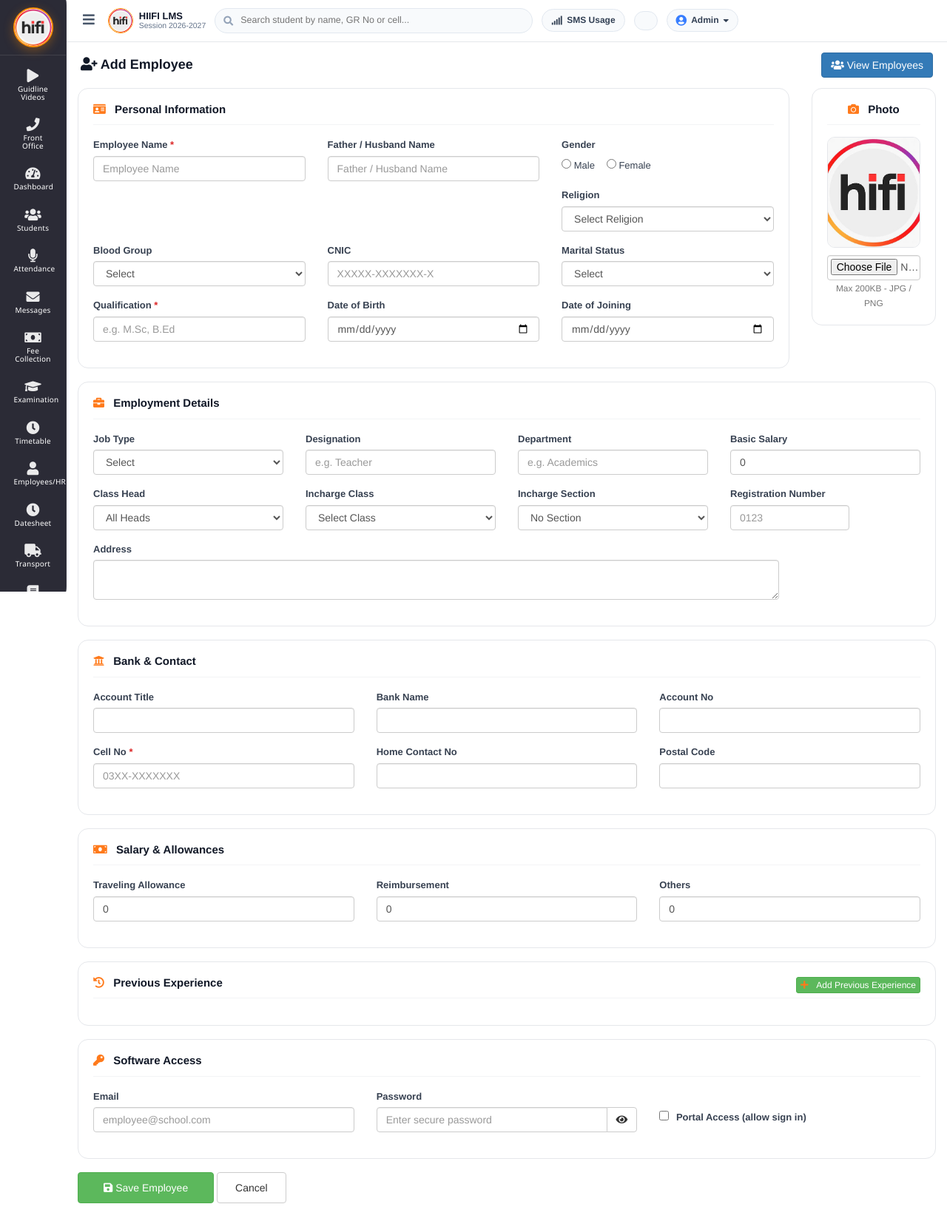
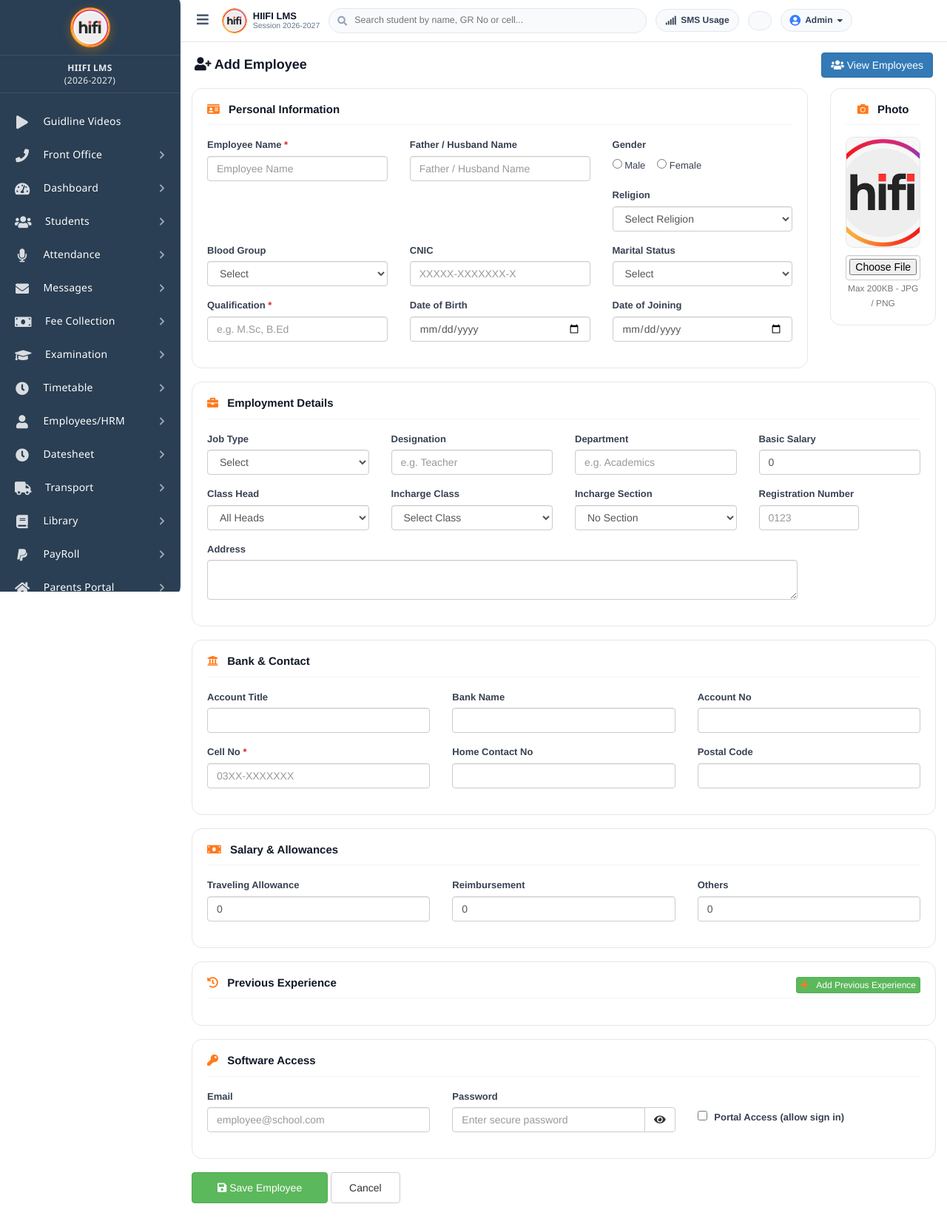
Before and after one commit to faizandeveloper123/lms-biztrack, a PHP site: page /add_emp.php in a window 1280 px wide. Shown: the whole page at 74% size. Run offline with PHP 8.4, Linux system fonts and the light colour scheme; a user stored in the database is signed in; data comes from the database, SQL or seed files in the repository; data that the repository does not hold is empty; some libraries are stand-ins or nearby versions.

Commit message:
Shell: Gentelella look - expanded blue sidebar by default (header/footer)

```diff
--- a/includes/footer.php
+++ b/includes/footer.php
@@ -7,7 +7,7 @@
 <script>
 (function(){
     var collapsed = localStorage.getItem('sb_collapsed');
-    if (collapsed === null) { document.body.className = 'sidebar-collapsed'; localStorage.setItem('sb_collapsed', '1'); }
+    if (collapsed === null) { document.body.className = 'sidebar-expanded'; localStorage.setItem('sb_collapsed', '0'); }
     else if (collapsed === '1') { document.body.className = 'sidebar-collapsed'; }
     else { document.body.className = 'sidebar-expanded'; }
 })();
--- a/includes/header.php
+++ b/includes/header.php
@@ -55,14 +55,14 @@
 .nav-bar::-webkit-scrollbar { display: none; }
 .nav-bar { -ms-overflow-style: none; scrollbar-width: none; }
 </style></head>
-<body class="sidebar-collapsed">
+<body class="sidebar-expanded">
     <style>
   :root {
     --sb-collapsed: 90px;
-    --sb-expanded: 240px;
-    --sb-bg: #2B2B36;
-    --sb-fly: #3A3A4D;
-    --text: #fff;
+    --sb-expanded: 244px;
+    --sb-bg: #2A3F54;
+    --sb-fly: #1f3548;
+    --text: #ECEFF1;
   }
   .left_col {
     position: fixed !important;
@@ -102,7 +102,7 @@
   body.sidebar-collapsed #sidebar-menu .side-menu>li>a i { font-size: 18px; line-height: 1; }
   body.sidebar-collapsed #sidebar-menu .side-menu>li>a .label { display: block; font-size: 10px; margin-top: 2px; line-height: 1.05; max-width: 64px; text-align: center; white-space: normal; }
   body.sidebar-collapsed #sidebar-menu .side-menu>li>a .chev { display: none; }
-  .child_menu { display: none; list-style: none; margin: 0; padding: 6px 0; background: var(--sb-fly); box-shadow: 0 8px 24px rgba(0, 0, 0, .25); border-radius: 10px; border: 1px solid rgba(255, 255, 255, 0.05); }
+  .child_menu { display: none; list-style: none; margin: 0; padding: 6px 0; background: var(--sb-fly); box-shadow: 0 8px 24px rgba(0, 0, 0, .25); border-radius: 10px; border: 1px solid rgba(255, 255, 255, 0.06); }
   .child_menu li a { display: block; padding: 10px 16px; font-size: 13px; color: #fff; text-decoration: none; font-family: 'Segoe UI', -apple-system, BlinkMacSystemFont, 'Roboto', sans-serif; font-weight: 400; letter-spacing: 0.1px; transition: all 0.2s ease; border-radius: 6px; margin: 2px 6px; }
   .child_menu li a:hover { background: rgba(255, 255, 255, 0.08); transform: translateX(3px); color: #fff; }
   body.sidebar-expanded #sidebar-menu .side-menu>li.active>.child_menu { display: block; position: static; margin: 2px 8px 8px 44px; border-radius: 8px; animation: slideIn 0.2s ease; }
```
